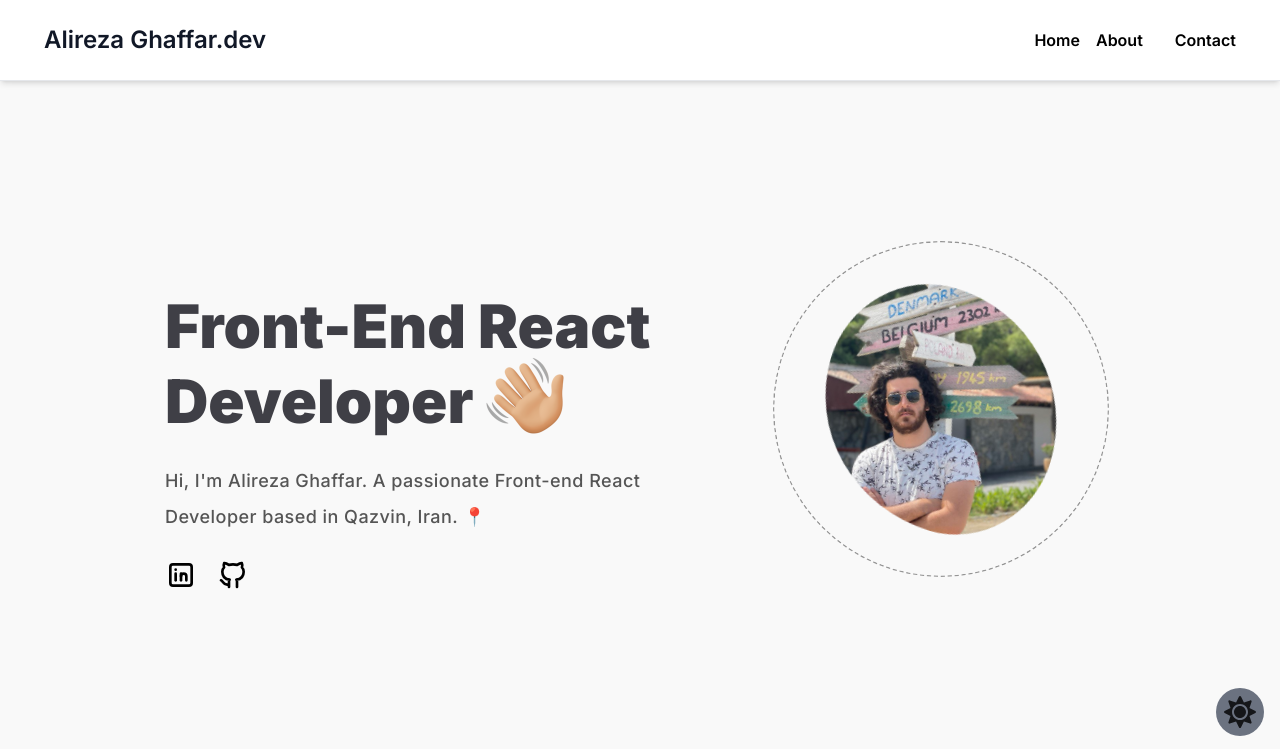
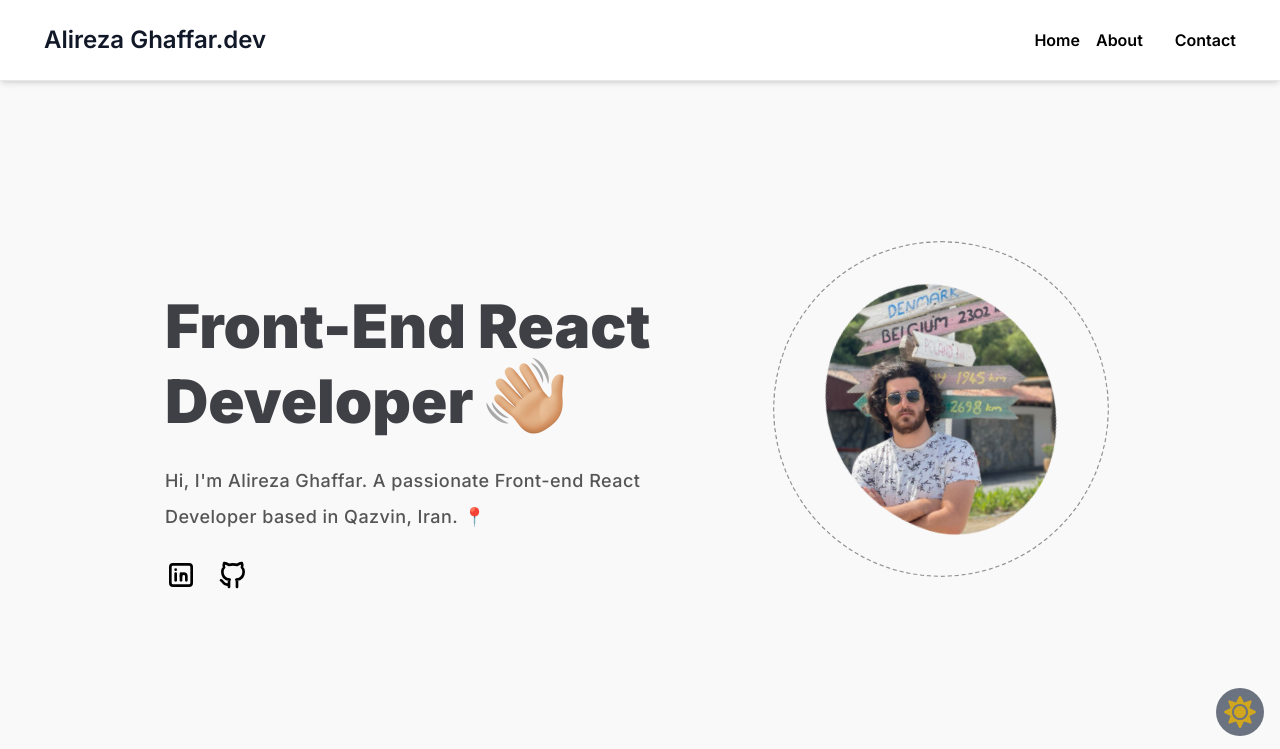
Before and after one commit to ali-reza-gh/personalweb, a Next.js app: page / in a window 1280 px wide. Shown: the top 749 px of the page. Built offline with nearby package versions, Linux system fonts and the light colour scheme; grey boxes are pictures that could not be loaded.

Commit message:
dark mode bug fixed:)

```diff
--- a/app/component/Home.jsx
+++ b/app/component/Home.jsx
@@ -9,7 +9,7 @@ import Link from "next/link";
 
 const Home = () => {
     return (
-        <section id="Home" className="bg-[#f9f9f9] dark:bg-red-950 h-[91vh]">
+        <section id="Home" className="bg-[#f9f9f9] dark:bg-black h-[91vh]">
         <div className="w-[950px] justify-center m-auto">
             <div className="flex gap-20 pt-52">
               <div className="w-3/5 space-y-6 ">
--- a/app/component/darkMode/DarkMode.jsx
+++ b/app/component/darkMode/DarkMode.jsx
@@ -16,7 +16,7 @@ const DarkModeButton = (prop) => {
   }
   return (
     <button className={prop.className} onClick={() =>setTheme(theme === 'dark' ? 'light' : 'dark')}>
-        {theme === 'dark' ? <FaMoon className=" w-8 h-8 opacity-80" /> : <FaSun className=" w-8 h-8 opacity-80 " />}
+        {theme === 'dark' ? <FaMoon className=" w-8 h-8 opacity-80" /> : <FaSun className="text-yellow-500  w-8 h-8 opacity-80 " />}
     </button>
   )
 }
--- a/app/component/darkMode/Providers.jsx
+++ b/app/component/darkMode/Providers.jsx
@@ -2,6 +2,6 @@
 
 import { ThemeProvider } from 'next-themes'
 
-export function Providers({ children }) {
-  return <ThemeProvider>{children}</ThemeProvider>
+export default function Providers({ children }) {
+  return <ThemeProvider attribute='class'>{children}</ThemeProvider>
 }
--- a/app/layout.jsx
+++ b/app/layout.jsx
@@ -1,6 +1,6 @@
 import { Inter } from 'next/font/google'
 import './globals.css'
-import { Providers } from "@/app/component/darkMode/Providers";
+import  Providers  from "@/app/component/darkMode/Providers";
 
 const inter = Inter({ subsets: ['latin'] })
 
@@ -24,7 +24,7 @@ export default function RootLayout({ children }) {
             </div>
           </div>
       </nav>
-   <Providers attribute="class">
+   <Providers>
     {children}
     </Providers>
     </body>
```
Also changed, not shown: package.json (+6 -4 lines), 1 other file (tests, documents, lock files or other folders).
